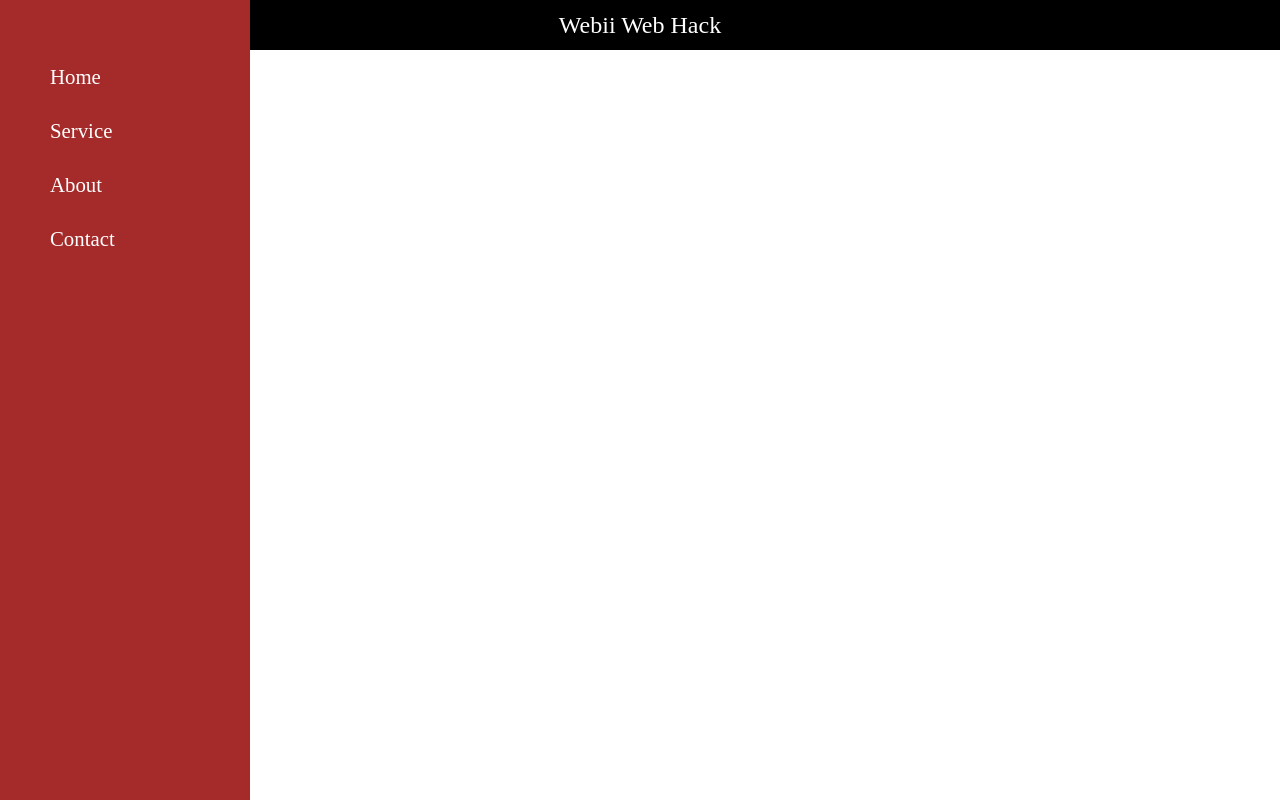
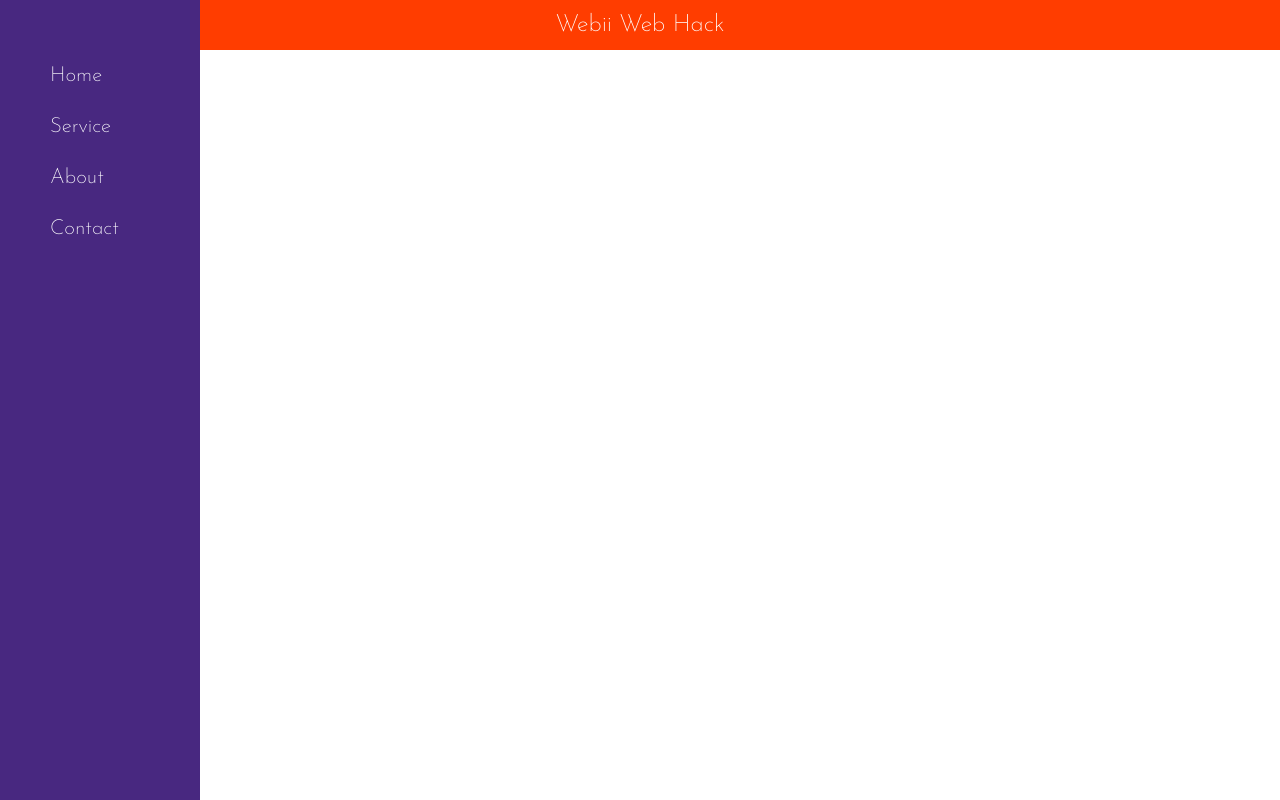
Before and after one commit to love-sonkar/responsivehamburger, a plain HTML site: page index.html in a window 1280 px wide. Drawn offline with Linux system fonts and the light colour scheme.

Commit message:
new update fonts and color
new update 1.2

```diff
--- a/index.css
+++ b/index.css
@@ -3,6 +3,7 @@
     padding: 0;
     box-sizing: border-box;
     text-transform: capitalize;
+    font-family: 'Josefin Sans', sans-serif;
 }
 
 .logo{
@@ -11,7 +12,7 @@
     justify-content: center;
     height: 50px;
     width: 100%;
-    background-color: black;
+    background-color: #ff3d00;
 }
 
 .logo p{
@@ -23,10 +24,10 @@
 .menu-items{
     position: fixed;
     height: 100%;
-    width: 250px;
+    width: 200px;
     top: 0;
     left: 0;
-    background-color: brown;
+    background-color: #482880;
     overflow-x: hidden;
     transition: 1s;
     display: block;
--- a/index.html
+++ b/index.html
@@ -5,6 +5,8 @@
     <meta http-equiv="X-UA-Compatible" content="IE=edge">
     <meta name="viewport" content="width=device-width, initial-scale=1.0">
     <link rel="stylesheet" href="index.css">
+    <link rel="preconnect" href="https://fonts.gstatic.com">
+<link href="https://fonts.googleapis.com/css2?family=Josefin+Sans:wght@200&display=swap" rel="stylesheet">
     <title>webii web || programming hack</title>
 </head>
 <body>
```
